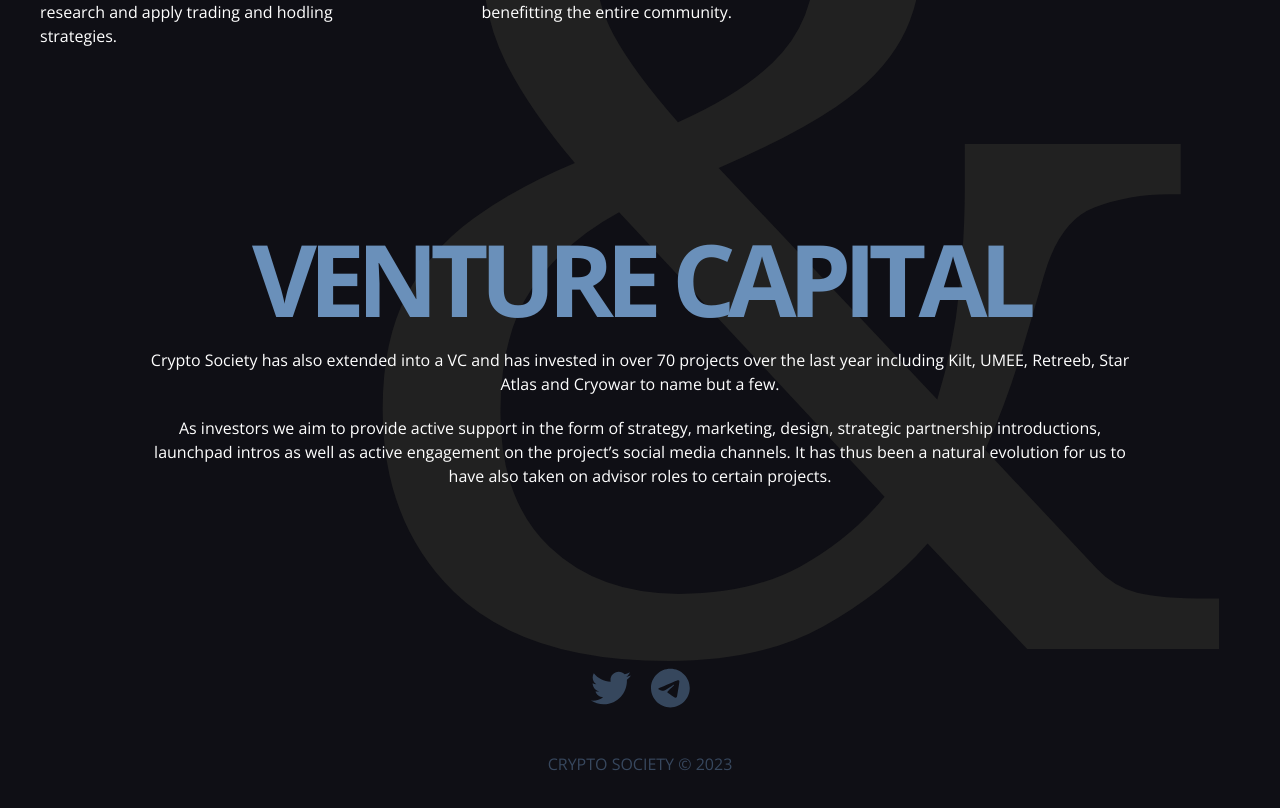
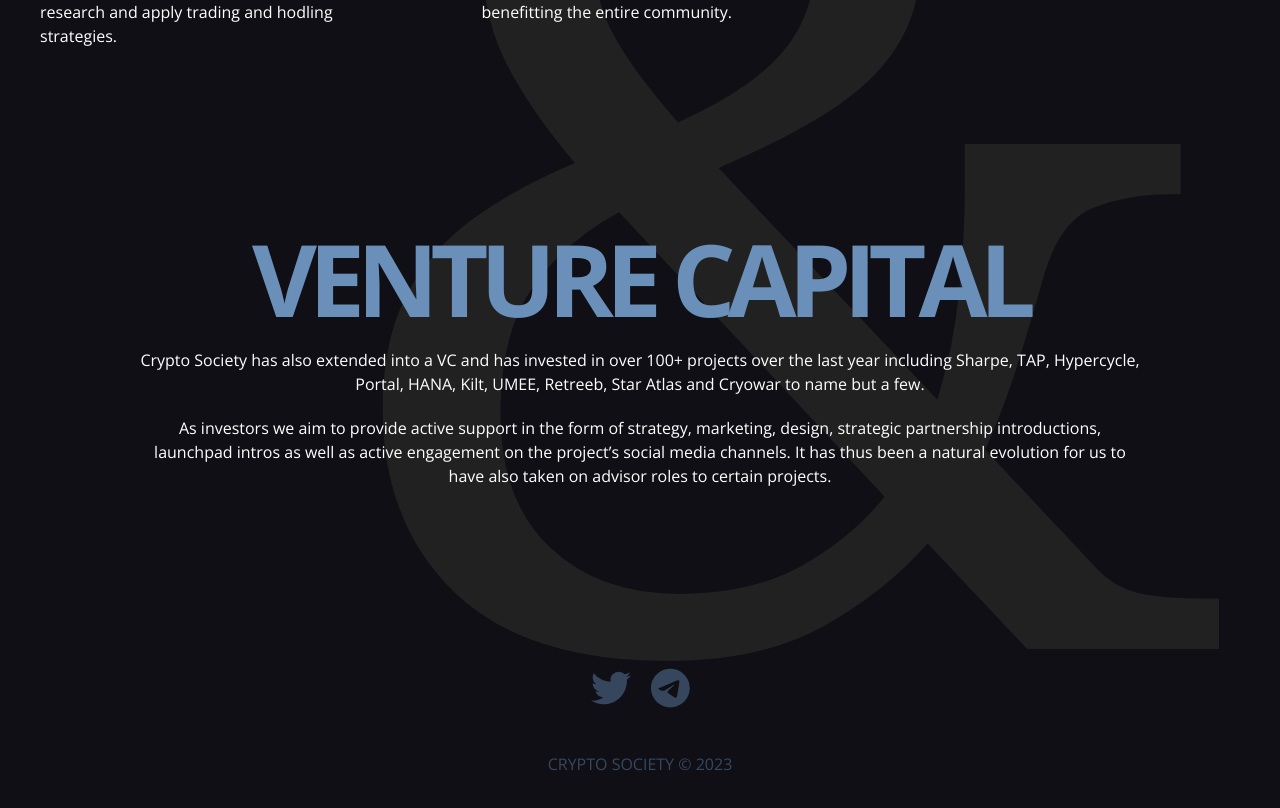
Before and after one commit to danielpapenberg/cs-remake, a Next.js app: page / in a window 1280 px wide. Shown: the part 1016-1824 px from the top of the page. Built offline with nearby package versions, Linux system fonts and the light colour scheme.

Commit message:
updated projects

```diff
--- a/app/page.js
+++ b/app/page.js
@@ -90,7 +90,7 @@
                 </H2>
 
                 <p className='w-full max-w-[1000px] mt-5 mx-auto text-[16px]'>
-                    Crypto Society has also extended into a VC and has invested in over 70 projects over the last year including Kilt, UMEE, Retreeb, Star Atlas and Cryowar to name but a few.
+                    Crypto Society has also extended into a VC and has invested in over 100+ projects over the last year including Sharpe, TAP, Hypercycle, Portal, HANA, Kilt, UMEE, Retreeb, Star Atlas and Cryowar to name but a few.
                 </p>
 
                 <p className='w-full max-w-[1000px] mt-5 mx-auto text-[16px]'>
```
